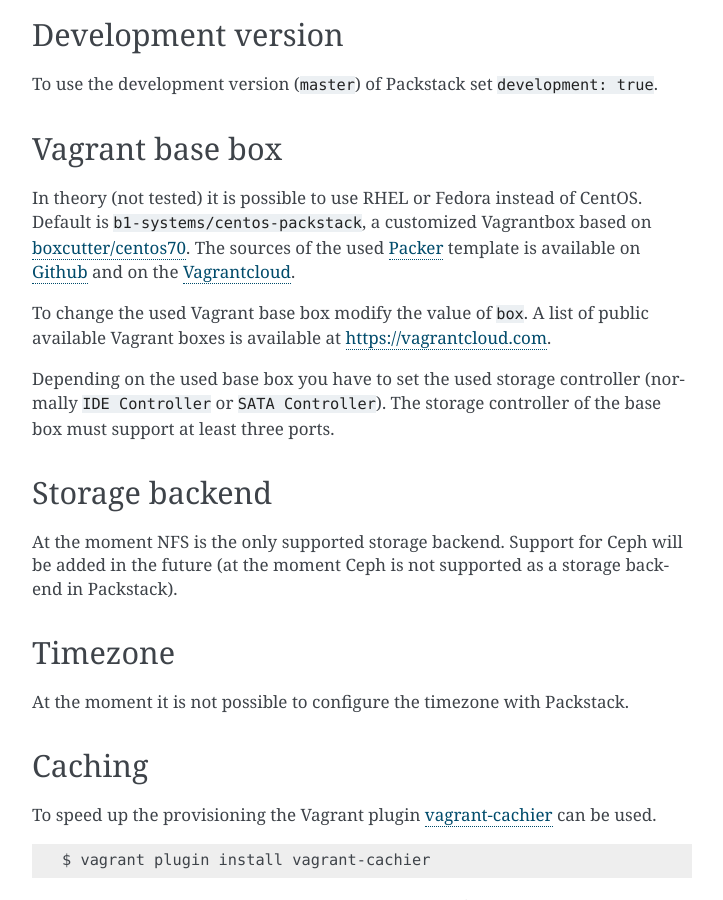
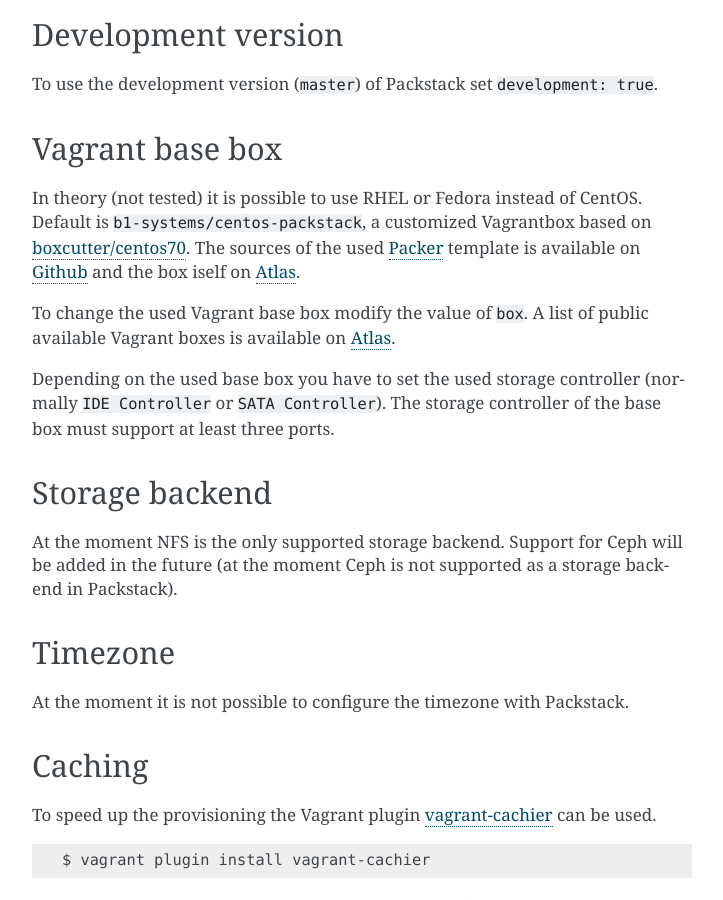
Before and after one commit to stackforge/packstack-vagrant, a Sphinx documentation site: the page built from doc/source/configuration.rst, in a window 1280 px wide and 900 px high, scrolled down 1507 px. Shown: the whole window, without its empty margins (388-1111 px from the left). Built offline with Sphinx 7.4.7, drawn with Linux system fonts in a browser that asks for light colours.

Commit message:
Rename Vagrantcloud to Atlas
Atlas is the new name of Vagrantcloud.

Change-Id: I71bde67e234da8c9ac31eff148feae8045013902

```diff
--- a/doc/source/configuration.rst
+++ b/doc/source/configuration.rst
@@ -92,12 +92,12 @@
 `boxcutter/centos70 <https://github.com/box-cutter/centos-vm>`__. The
 sources of the used `Packer <https://packer.io/>`__ template is
 available on `Github <https://github.com/b1-systems/packer-templates>`__
-and on the
-`Vagrantcloud <https://github.com/b1-systems/packer-templates>`__.
+and the box iself on
+`Atlas <https://atlas.hashicorp.com/b1-systems/centos-packstack>`__.
 
 To change the used Vagrant base box modify the value of ``box``. A list
-of public available Vagrant boxes is available at
-https://vagrantcloud.com.
+of public available Vagrant boxes is available on
+`Atlas <https://atlas.hashicorp.com/>`__.
 
 Depending on the used base box you have to set the used storage
 controller (normally ``IDE Controller`` or ``SATA Controller``). The
```
